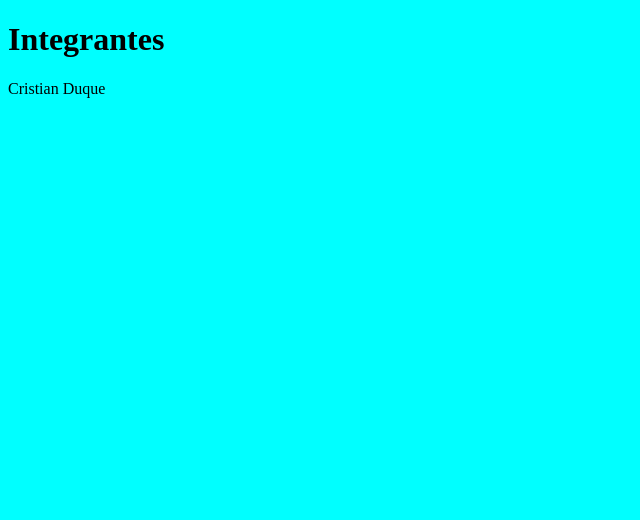
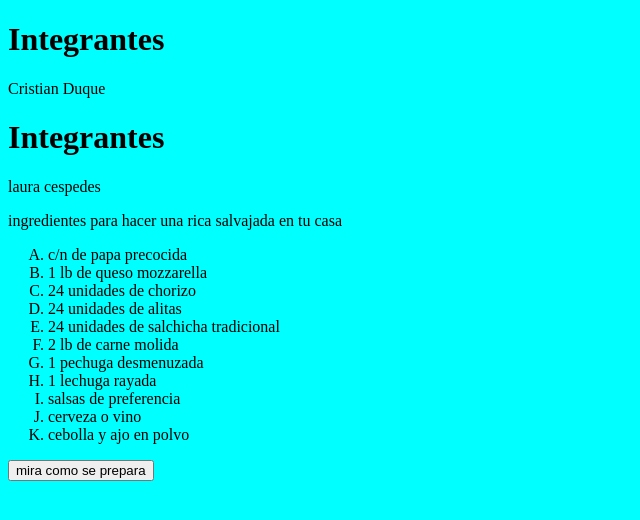
Before and after one commit to KrhistianDuque/taller-git-hub, a plain HTML site: page index.html in a window 1280 px wide. Shown: the whole page, without its empty margins (0-640 px from the left). Drawn offline with Linux system fonts and the light colour scheme.

Commit message:
añadi cambios a la rama developer

```diff
--- a/index.html
+++ b/index.html
@@ -12,3 +12,28 @@
     <p>Cristian Duque</p>
 </body>
 </html>
+
+    <h1>Integrantes</h1>
+    <p>laura cespedes</p>
+    <div class="receta">
+        <p> ingredientes para hacer una rica salvajada en tu casa</p>
+        <ol type="A">
+            <li>c/n de papa precocida</li>
+           <li > 1 lb de queso mozzarella</li>
+           <li> 24 unidades de chorizo</li>
+            <li> 24 unidades de alitas</li>
+            <li> 24 unidades de salchicha tradicional</li>
+            <li> 2 lb de carne molida</li>
+            <li> 1 pechuga desmenuzada</li>
+            <li> 1 lechuga rayada</li>
+            <li>salsas de preferencia</li>
+            <li>cerveza o vino</li>
+            <li>cebolla y ajo en polvo</li>
+           </ol>
+
+
+           <button> mira como se prepara</button>
+        </div>
+
+</body>
+</html>
```
